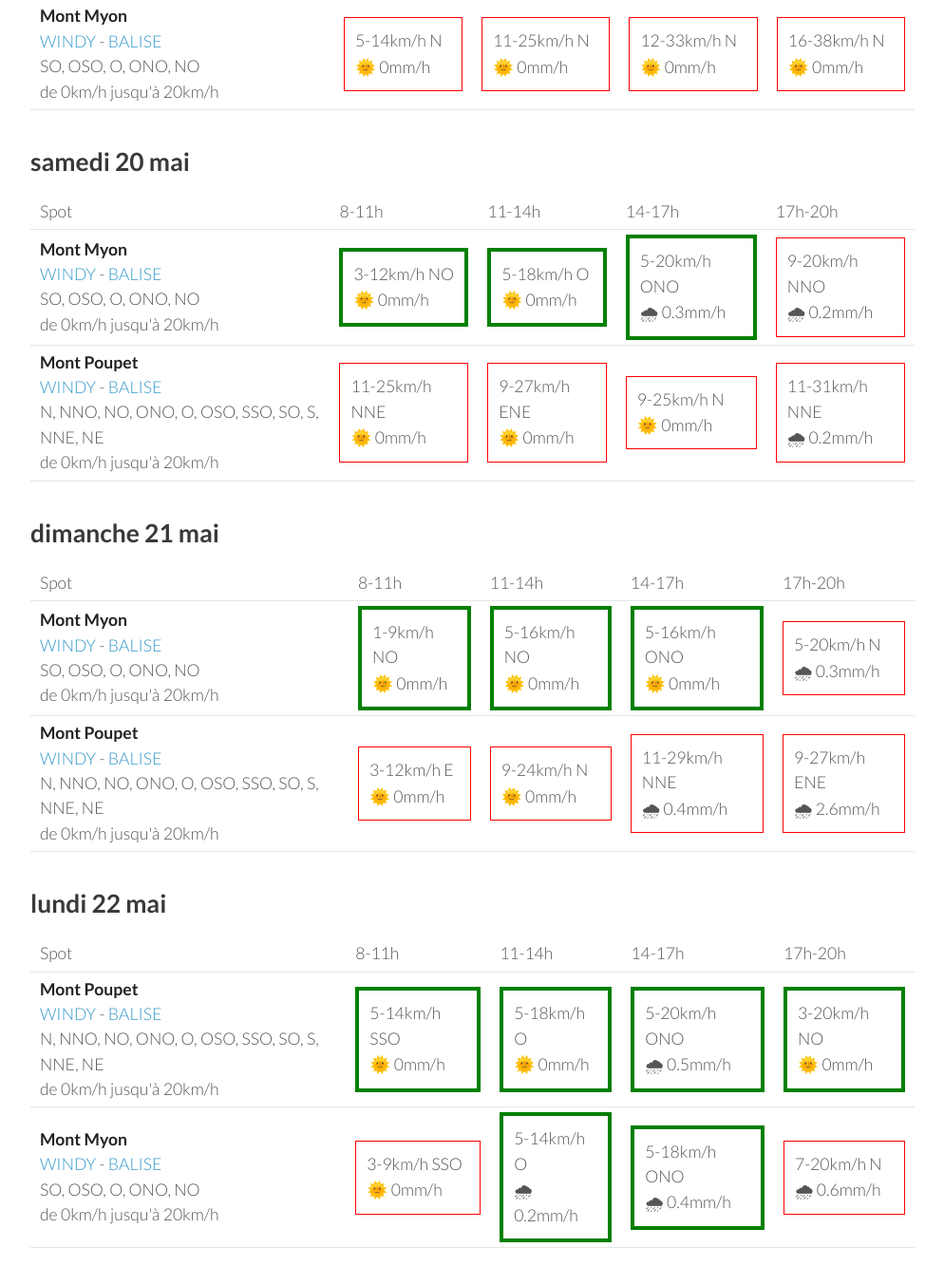
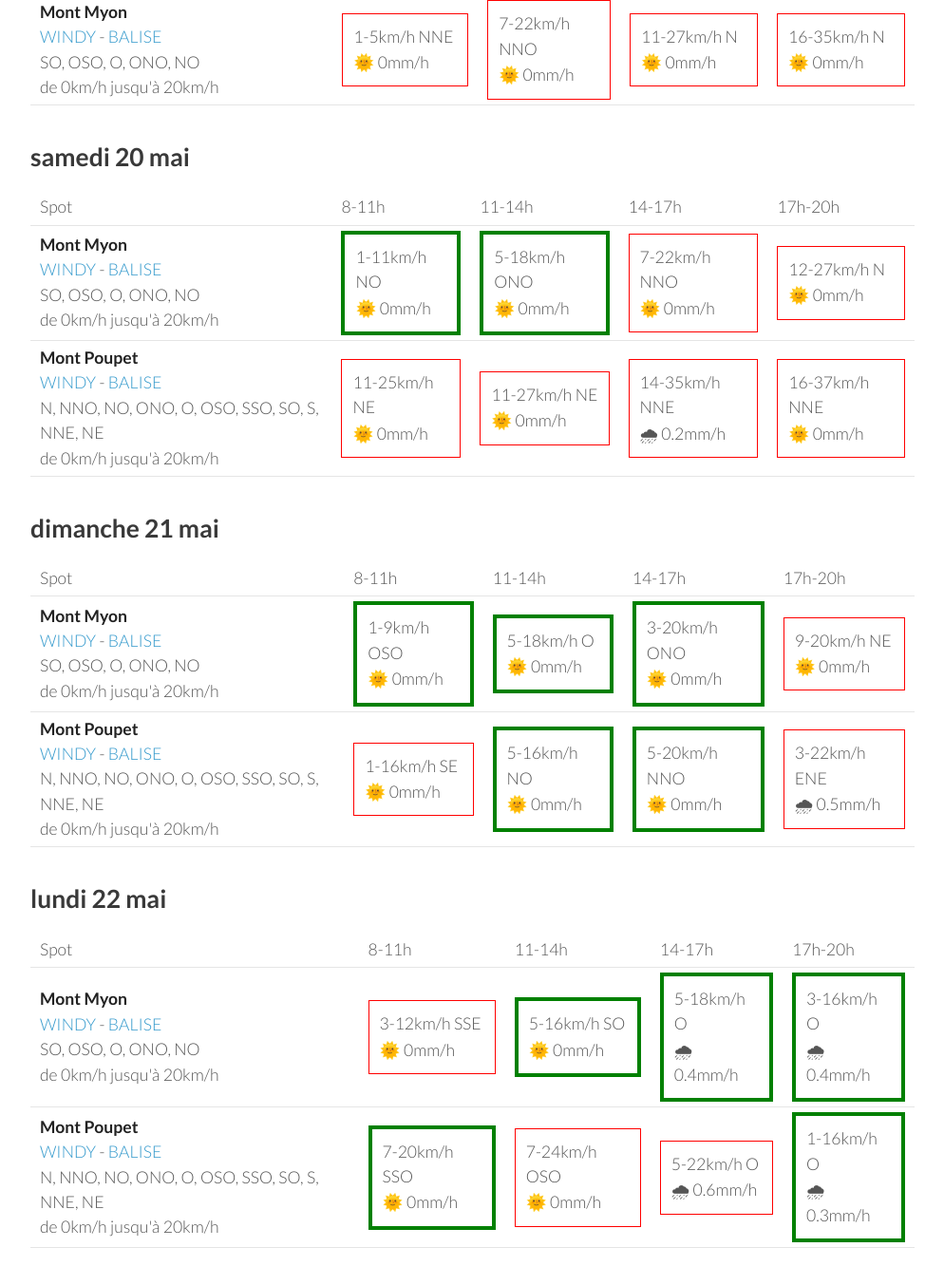
Before and after one commit to parapente-dans-le-nord/parapente-dans-le-nord.github.io, a Jekyll site: the page built from jura.markdown, in a window 1280 px wide and 1400 px high, scrolled down 1287 px. Shown: the top 1353 px of the window at 95% size, without its empty margins (26-1020 px from the left). Built offline with Jekyll 4.4.1, drawn with Linux system fonts in a browser that asks for light colours; some of the changed text lies outside the part shown.

Commit message:
update index.markdown

```diff
--- a/jura.markdown
+++ b/jura.markdown
@@ -25,18 +25,18 @@ page mise à jour le mercredi 17 mai 17:20
         <td><strong>Mont Poupet</strong><br><a href="https://windy.com/46.970/5.876?46.541,5.876,8">WINDY</a> - <span class=""><a href="http://www.balisemeteo.com/balise.php?idBalise=92">BALISE</a> </span><br> <span class="vent-favorable">N, NNO, NO, ONO, O, OSO, SSO, SO, S, NNE, NE</span><br><span class="force-vent">de 0km/h jusqu'à 20km/h</span> </td>
 
             <td><div class="not-flyable"><p>0-0km/h NA</p><p>🌧️ 0mm/h</p></div></td>
-            <td><div class="not-flyable"><p>18-48km/h NE</p><p>🌞 0mm/h</p></div></td>
-            <td><div class="not-flyable"><p>20-53km/h NNE</p><p>🌞 0mm/h</p></div></td>
-            <td><div class="not-flyable"><p>18-50km/h NE</p><p>🌞 0mm/h</p></div></td>
+            <td><div class="not-flyable"><p>0-0km/h NA</p><p>🌧️ 0mm/h</p></div></td>
+            <td><div class="not-flyable"><p>0-0km/h NA</p><p>🌧️ 0mm/h</p></div></td>
+            <td><div class="not-flyable"><p>18-51km/h NE</p><p>🌞 0mm/h</p></div></td>
 
     </tr>
 <tr>
         <td><strong>Mont Myon</strong><br><a href="https://windy.com/46.331/5.397?45.898,5.394,8,m:eWoagj8">WINDY</a> - <span class=""><a href="http://www.balisemeteo.com/balise.php?idBalise=70">BALISE</a> </span><br> <span class="vent-favorable">SO, OSO, O, ONO, NO</span><br><span class="force-vent">de 0km/h jusqu'à 20km/h</span> </td>
 
             <td><div class="not-flyable"><p>0-0km/h NA</p><p>🌧️ 0mm/h</p></div></td>
-            <td><div class="not-flyable"><p>18-44km/h NNE</p><p>🌞 0mm/h</p></div></td>
-            <td><div class="not-flyable"><p>22-51km/h NNE</p><p>🌞 0mm/h</p></div></td>
-            <td><div class="not-flyable"><p>20-50km/h NNE</p><p>🌞 0mm/h</p></div></td>
+            <td><div class="not-flyable"><p>0-0km/h NA</p><p>🌧️ 0mm/h</p></div></td>
+            <td><div class="not-flyable"><p>0-0km/h NA</p><p>🌧️ 0mm/h</p></div></td>
+            <td><div class="not-flyable"><p>20-51km/h NNE</p><p>🌞 0mm/h</p></div></td>
 
     </tr>
 
@@ -58,10 +58,10 @@ page mise à jour le mercredi 17 mai 17:20
 <tr>
         <td><strong>Mont Myon</strong><br><a href="https://windy.com/46.331/5.397?45.898,5.394,8,m:eWoagj8">WINDY</a> - <span class=""><a href="http://www.balisemeteo.com/balise.php?idBalise=70">BALISE</a> </span><br> <span class="vent-favorable">SO, OSO, O, ONO, NO</span><br><span class="force-vent">de 0km/h jusqu'à 20km/h</span> </td>
 
-            <td><div class="not-flyable"><p>5-12km/h ENE</p><p>🌞 0mm/h</p></div></td>
-            <td><div class="flyable"><p>5-14km/h O</p><p>🌞 0mm/h</p></div></td>
-            <td><div class="flyable"><p>5-16km/h NO</p><p>🌞 0mm/h</p></div></td>
-            <td><div class="not-flyable"><p>11-25km/h N</p><p>🌞 0mm/h</p></div></td>
+            <td><div class="not-flyable"><p>5-9km/h ENE</p><p>🌞 0mm/h</p></div></td>
+            <td><div class="flyable"><p>7-16km/h O</p><p>🌞 0mm/h</p></div></td>
+            <td><div class="flyable"><p>5-18km/h O</p><p>🌞 0mm/h</p></div></td>
+            <td><div class="not-flyable"><p>5-12km/h N</p><p>🌞 0mm/h</p></div></td>
 
 
     </tr>
@@ -69,9 +69,9 @@ page mise à jour le mercredi 17 mai 17:20
         <td><strong>Mont Poupet</strong><br><a href="https://windy.com/46.970/5.876?46.541,5.876,8">WINDY</a> - <span class=""><a href="http://www.balisemeteo.com/balise.php?idBalise=92">BALISE</a> </span><br> <span class="vent-favorable">N, NNO, NO, ONO, O, OSO, SSO, SO, S, NNE, NE</span><br><span class="force-vent">de 0km/h jusqu'à 20km/h</span> </td>
 
             <td><div class="not-flyable"><p>12-31km/h NE</p><p>🌞 0mm/h</p></div></td>
-            <td><div class="not-flyable"><p>11-29km/h NE</p><p>🌞 0mm/h</p></div></td>
-            <td><div class="not-flyable"><p>12-33km/h NE</p><p>🌞 0mm/h</p></div></td>
-            <td><div class="not-flyable"><p>14-35km/h NE</p><p>🌞 0mm/h</p></div></td>
+            <td><div class="not-flyable"><p>11-27km/h NE</p><p>🌞 0mm/h</p></div></td>
+            <td><div class="not-flyable"><p>12-31km/h NNE</p><p>🌞 0mm/h</p></div></td>
+            <td><div class="not-flyable"><p>12-35km/h NNE</p><p>🌞 0mm/h</p></div></td>
 
 
     </tr>
@@ -94,20 +94,20 @@ page mise à jour le mercredi 17 mai 17:20
 <tr>
         <td><strong>Mont Poupet</strong><br><a href="https://windy.com/46.970/5.876?46.541,5.876,8">WINDY</a> - <span class=""><a href="http://www.balisemeteo.com/balise.php?idBalise=92">BALISE</a> </span><br> <span class="vent-favorable">N, NNO, NO, ONO, O, OSO, SSO, SO, S, NNE, NE</span><br><span class="force-vent">de 0km/h jusqu'à 20km/h</span> </td>
 
-            <td><div class="not-flyable"><p>11-27km/h NE</p><p>🌞 0mm/h</p></div></td>
-            <td><div class="not-flyable"><p>16-37km/h NNE</p><p>🌞 0mm/h</p></div></td>
-            <td><div class="not-flyable"><p>16-40km/h NNE</p><p>🌞 0mm/h</p></div></td>
+            <td><div class="not-flyable"><p>12-37km/h ENE</p><p>🌞 0mm/h</p></div></td>
+            <td><div class="not-flyable"><p>14-35km/h NE</p><p>🌞 0mm/h</p></div></td>
             <td><div class="not-flyable"><p>18-40km/h NNE</p><p>🌞 0mm/h</p></div></td>
+            <td><div class="not-flyable"><p>18-42km/h NNE</p><p>🌞 0mm/h</p></div></td>
 
 
     </tr>
 <tr>
         <td><strong>Mont Myon</strong><br><a href="https://windy.com/46.331/5.397?45.898,5.394,8,m:eWoagj8">WINDY</a> - <span class=""><a href="http://www.balisemeteo.com/balise.php?idBalise=70">BALISE</a> </span><br> <span class="vent-favorable">SO, OSO, O, ONO, NO</span><br><span class="force-vent">de 0km/h jusqu'à 20km/h</span> </td>
 
-            <td><div class="not-flyable"><p>5-14km/h N</p><p>🌞 0mm/h</p></div></td>
-            <td><div class="not-flyable"><p>11-25km/h N</p><p>🌞 0mm/h</p></div></td>
-            <td><div class="not-flyable"><p>12-33km/h N</p><p>🌞 0mm/h</p></div></td>
-            <td><div class="not-flyable"><p>16-38km/h N</p><p>🌞 0mm/h</p></div></td>
+            <td><div class="not-flyable"><p>1-5km/h NNE</p><p>🌞 0mm/h</p></div></td>
+            <td><div class="not-flyable"><p>7-22km/h NNO</p><p>🌞 0mm/h</p></div></td>
+            <td><div class="not-flyable"><p>11-27km/h N</p><p>🌞 0mm/h</p></div></td>
+            <td><div class="not-flyable"><p>16-35km/h N</p><p>🌞 0mm/h</p></div></td>
 
 
     </tr>
@@ -130,20 +130,20 @@ page mise à jour le mercredi 17 mai 17:20
 <tr>
         <td><strong>Mont Myon</strong><br><a href="https://windy.com/46.331/5.397?45.898,5.394,8,m:eWoagj8">WINDY</a> - <span class=""><a href="http://www.balisemeteo.com/balise.php?idBalise=70">BALISE</a> </span><br> <span class="vent-favorable">SO, OSO, O, ONO, NO</span><br><span class="force-vent">de 0km/h jusqu'à 20km/h</span> </td>
 
-            <td><div class="flyable"><p>3-12km/h NO</p><p>🌞 0mm/h</p></div></td>
-            <td><div class="flyable"><p>5-18km/h O</p><p>🌞 0mm/h</p></div></td>
-            <td><div class="flyable"><p>5-20km/h ONO</p><p>🌧 0.3mm/h</p></div></td>
-            <td><div class="not-flyable"><p>9-20km/h NNO</p><p>🌧 0.2mm/h</p></div></td>
+            <td><div class="flyable"><p>1-11km/h NO</p><p>🌞 0mm/h</p></div></td>
+            <td><div class="flyable"><p>5-18km/h ONO</p><p>🌞 0mm/h</p></div></td>
+            <td><div class="not-flyable"><p>7-22km/h NNO</p><p>🌞 0mm/h</p></div></td>
+            <td><div class="not-flyable"><p>12-27km/h N</p><p>🌞 0mm/h</p></div></td>
 
 
     </tr>
 <tr>
         <td><strong>Mont Poupet</strong><br><a href="https://windy.com/46.970/5.876?46.541,5.876,8">WINDY</a> - <span class=""><a href="http://www.balisemeteo.com/balise.php?idBalise=92">BALISE</a> </span><br> <span class="vent-favorable">N, NNO, NO, ONO, O, OSO, SSO, SO, S, NNE, NE</span><br><span class="force-vent">de 0km/h jusqu'à 20km/h</span> </td>
 
-            <td><div class="not-flyable"><p>11-25km/h NNE</p><p>🌞 0mm/h</p></div></td>
-            <td><div class="not-flyable"><p>9-27km/h ENE</p><p>🌞 0mm/h</p></div></td>
-            <td><div class="not-flyable"><p>9-25km/h N</p><p>🌞 0mm/h</p></div></td>
-            <td><div class="not-flyable"><p>11-31km/h NNE</p><p>🌧 0.2mm/h</p></div></td>
+            <td><div class="not-flyable"><p>11-25km/h NE</p><p>🌞 0mm/h</p></div></td>
+            <td><div class="not-flyable"><p>11-27km/h NE</p><p>🌞 0mm/h</p></div></td>
+            <td><div class="not-flyable"><p>14-35km/h NNE</p><p>🌧 0.2mm/h</p></div></td>
+            <td><div class="not-flyable"><p>16-37km/h NNE</p><p>🌞 0mm/h</p></div></td>
 
 
     </tr>
@@ -166,20 +166,20 @@ page mise à jour le mercredi 17 mai 17:20
 <tr>
         <td><strong>Mont Myon</strong><br><a href="https://windy.com/46.331/5.397?45.898,5.394,8,m:eWoagj8">WINDY</a> - <span class=""><a href="http://www.balisemeteo.com/balise.php?idBalise=70">BALISE</a> </span><br> <span class="vent-favorable">SO, OSO, O, ONO, NO</span><br><span class="force-vent">de 0km/h jusqu'à 20km/h</span> </td>
 
-            <td><div class="flyable"><p>1-9km/h NO</p><p>🌞 0mm/h</p></div></td>
-            <td><div class="flyable"><p>5-16km/h NO</p><p>🌞 0mm/h</p></div></td>
-            <td><div class="flyable"><p>5-16km/h ONO</p><p>🌞 0mm/h</p></div></td>
-            <td><div class="not-flyable"><p>5-20km/h N</p><p>🌧 0.3mm/h</p></div></td>
+            <td><div class="flyable"><p>1-9km/h OSO</p><p>🌞 0mm/h</p></div></td>
+            <td><div class="flyable"><p>5-18km/h O</p><p>🌞 0mm/h</p></div></td>
+            <td><div class="flyable"><p>3-20km/h ONO</p><p>🌞 0mm/h</p></div></td>
+            <td><div class="not-flyable"><p>9-20km/h NE</p><p>🌞 0mm/h</p></div></td>
 
 
     </tr>
 <tr>
         <td><strong>Mont Poupet</strong><br><a href="https://windy.com/46.970/5.876?46.541,5.876,8">WINDY</a> - <span class=""><a href="http://www.balisemeteo.com/balise.php?idBalise=92">BALISE</a> </span><br> <span class="vent-favorable">N, NNO, NO, ONO, O, OSO, SSO, SO, S, NNE, NE</span><br><span class="force-vent">de 0km/h jusqu'à 20km/h</span> </td>
 
-            <td><div class="not-flyable"><p>3-12km/h E</p><p>🌞 0mm/h</p></div></td>
-            <td><div class="not-flyable"><p>9-24km/h N</p><p>🌞 0mm/h</p></div></td>
-            <td><div class="not-flyable"><p>11-29km/h NNE</p><p>🌧 0.4mm/h</p></div></td>
-            <td><div class="not-flyable"><p>9-27km/h ENE</p><p>🌧 2.6mm/h</p></div></td>
+            <td><div class="not-flyable"><p>1-16km/h SE</p><p>🌞 0mm/h</p></div></td>
+            <td><div class="flyable"><p>5-16km/h NO</p><p>🌞 0mm/h</p></div></td>
+            <td><div class="flyable"><p>5-20km/h NNO</p><p>🌞 0mm/h</p></div></td>
+            <td><div class="not-flyable"><p>3-22km/h ENE</p><p>🌧 0.5mm/h</p></div></td>
 
 
     </tr>
@@ -200,22 +200,22 @@ page mise à jour le mercredi 17 mai 17:20
       <td>17h-20h</td>
     </tr>
 <tr>
-        <td><strong>Mont Poupet</strong><br><a href="https://windy.com/46.970/5.876?46.541,5.876,8">WINDY</a> - <span class=""><a href="http://www.balisemeteo.com/balise.php?idBalise=92">BALISE</a> </span><br> <span class="vent-favorable">N, NNO, NO, ONO, O, OSO, SSO, SO, S, NNE, NE</span><br><span class="force-vent">de 0km/h jusqu'à 20km/h</span> </td>
+        <td><strong>Mont Myon</strong><br><a href="https://windy.com/46.331/5.397?45.898,5.394,8,m:eWoagj8">WINDY</a> - <span class=""><a href="http://www.balisemeteo.com/balise.php?idBalise=70">BALISE</a> </span><br> <span class="vent-favorable">SO, OSO, O, ONO, NO</span><br><span class="force-vent">de 0km/h jusqu'à 20km/h</span> </td>
 
-            <td><div class="flyable"><p>5-14km/h SSO</p><p>🌞 0mm/h</p></div></td>
-            <td><div class="flyable"><p>5-18km/h O</p><p>🌞 0mm/h</p></div></td>
-            <td><div class="flyable"><p>5-20km/h ONO</p><p>🌧 0.5mm/h</p></div></td>
-            <td><div class="flyable"><p>3-20km/h NO</p><p>🌞 0mm/h</p></div></td>
+            <td><div class="not-flyable"><p>3-12km/h SSE</p><p>🌞 0mm/h</p></div></td>
+            <td><div class="flyable"><p>5-16km/h SO</p><p>🌞 0mm/h</p></div></td>
+            <td><div class="flyable"><p>5-18km/h O</p><p>🌧 0.4mm/h</p></div></td>
+            <td><div class="flyable"><p>3-16km/h O</p><p>🌧 0.4mm/h</p></div></td>
 
 
     </tr>
 <tr>
-        <td><strong>Mont Myon</strong><br><a href="https://windy.com/46.331/5.397?45.898,5.394,8,m:eWoagj8">WINDY</a> - <span class=""><a href="http://www.balisemeteo.com/balise.php?idBalise=70">BALISE</a> </span><br> <span class="vent-favorable">SO, OSO, O, ONO, NO</span><br><span class="force-vent">de 0km/h jusqu'à 20km/h</span> </td>
+        <td><strong>Mont Poupet</strong><br><a href="https://windy.com/46.970/5.876?46.541,5.876,8">WINDY</a> - <span class=""><a href="http://www.balisemeteo.com/balise.php?idBalise=92">BALISE</a> </span><br> <span class="vent-favorable">N, NNO, NO, ONO, O, OSO, SSO, SO, S, NNE, NE</span><br><span class="force-vent">de 0km/h jusqu'à 20km/h</span> </td>
 
-            <td><div class="not-flyable"><p>3-9km/h SSO</p><p>🌞 0mm/h</p></div></td>
-            <td><div class="flyable"><p>5-14km/h O</p><p>🌧 0.2mm/h</p></div></td>
-            <td><div class="flyable"><p>5-18km/h ONO</p><p>🌧 0.4mm/h</p></div></td>
-            <td><div class="not-flyable"><p>7-20km/h N</p><p>🌧 0.6mm/h</p></div></td>
+            <td><div class="flyable"><p>7-20km/h SSO</p><p>🌞 0mm/h</p></div></td>
+            <td><div class="not-flyable"><p>7-24km/h OSO</p><p>🌞 0mm/h</p></div></td>
+            <td><div class="not-flyable"><p>5-22km/h O</p><p>🌧 0.6mm/h</p></div></td>
+            <td><div class="flyable"><p>1-16km/h O</p><p>🌧 0.3mm/h</p></div></td>
 
 
     </tr>
```
Also changed, not shown: other parts of jura.markdown (+1 -1 lines).
